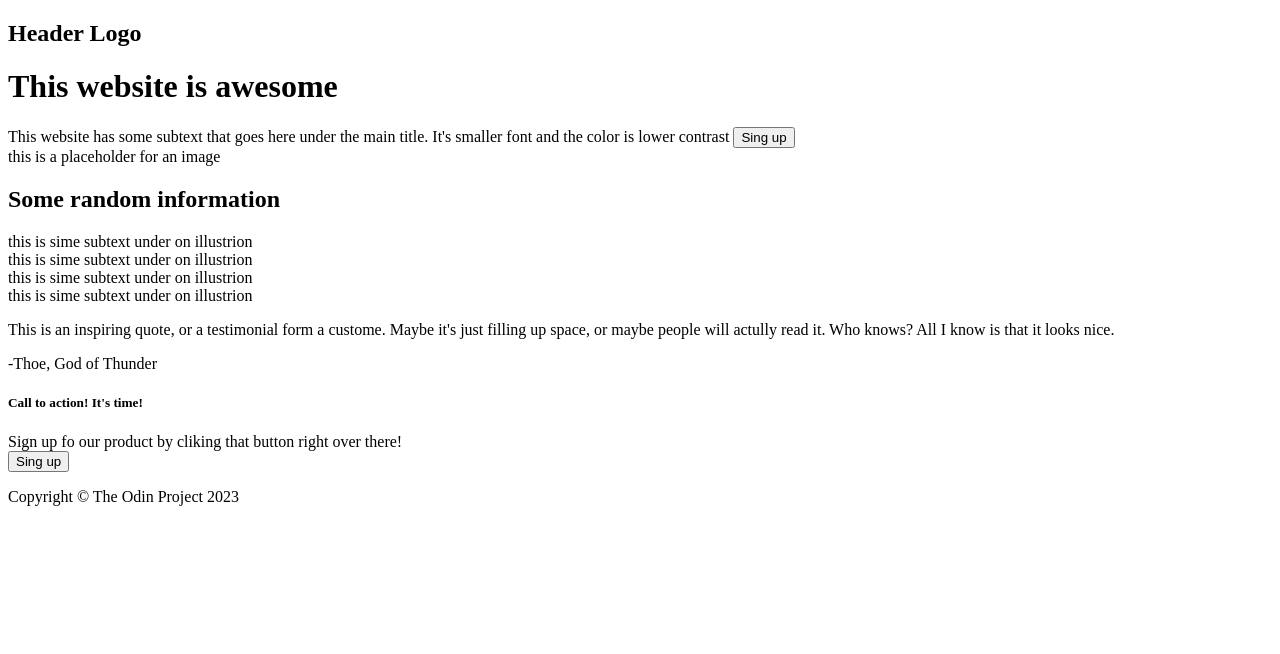
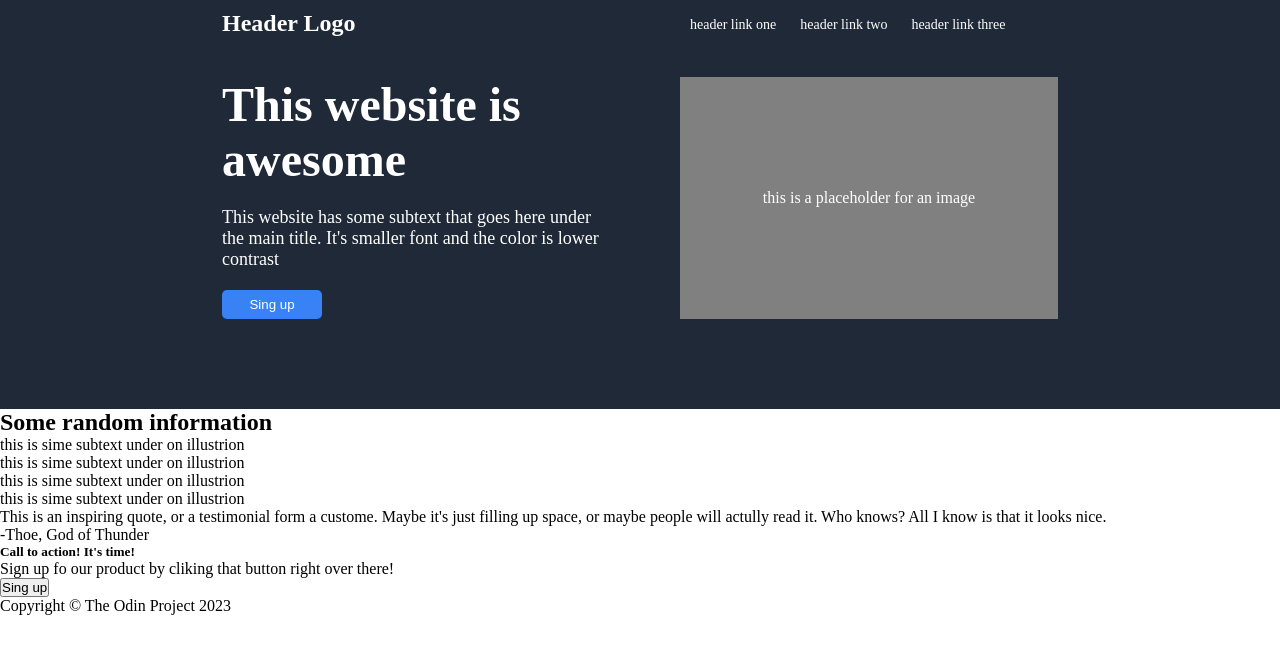
Before and after one commit to AlekseySorokin25/odin-sample, a plain HTML site: page index.html in a window 1280 px wide. Drawn offline with Linux system fonts and the light colour scheme.

Commit message:
create style.css and add into it header code

```diff
--- a/index.html
+++ b/index.html
@@ -3,6 +3,7 @@
 <head>
     <meta charset="UTF-8">
     <meta name="viewport" content="width=device-width, initial-scale=1.0">
+    <link rel="stylesheet" type="text/css" href="style.css">
     <title>Sample</title>
 </head>
 <body>
@@ -14,9 +15,9 @@
 
             <div class="links">
 
-                <a href="header link one"></a>
-                <a href="header link two"></a>
-                <a href="header link three"></a>
+                <a href="">header link one</a>
+                <a href="">header link two</a>
+                <a href="">header link three</a>
 
             </div>
 
@@ -28,10 +29,10 @@
 
                 <h1>This website is awesome</h1>
 
-                <span>
+                <p>
                     This website has some subtext that goes here under the main title.
                     It's smaller font and the color is lower contrast
-                </span>
+                </p>
 
                 <button>Sing up</button>
 
--- /dev/null
+++ b/style.css
@@ -0,0 +1,84 @@
+* {
+    margin: 0;
+    padding: 0;
+    box-sizing: border-box;
+}
+
+a {
+    text-decoration: none;
+    color: white;
+}
+
+header {
+    display: flex;
+    justify-content: center;
+    align-items: center;
+    flex-direction: column;
+    background-color: #1f2937;
+    color: white;
+    padding: 10px;
+}
+
+.head {
+    width: 100%;
+    display: flex;
+    justify-content: center;
+    align-items: center;
+    gap: 80px;
+    margin-bottom: 40px;
+}
+
+.head h2 { width: 30%; }
+
+.links { width: 30%; }
+
+.links a {
+    margin: 10px;
+    font-size: 14px;
+}
+
+.header-main {
+    display: flex;
+    justify-content: center;
+    gap: 80px;
+    width: 100%;
+    height: auto;
+}
+
+.text-logo {
+    width: 30%;
+    display: flex;
+    flex-direction: column;
+}
+
+.text-logo h1 {
+    font-size: 48px;
+    font-weight: 800;
+    margin-bottom: 20px;
+}
+
+.text-logo p {
+    font-size: 18px;
+    margin-bottom: 20px;
+}
+
+.text-logo button {
+    color: white;
+    background-color: #3882F6;
+    border: none;
+    padding: 7px 10px;
+    border-radius: 5px;
+    width: 100px;
+    margin-bottom: 80px;
+    cursor: pointer;
+}
+
+.logo {
+    width: 30%;
+    background-color: gray;
+    height: auto;
+    margin-bottom: 80px;
+    display: flex;
+    justify-content: center;
+    align-items: center;
+}
```
